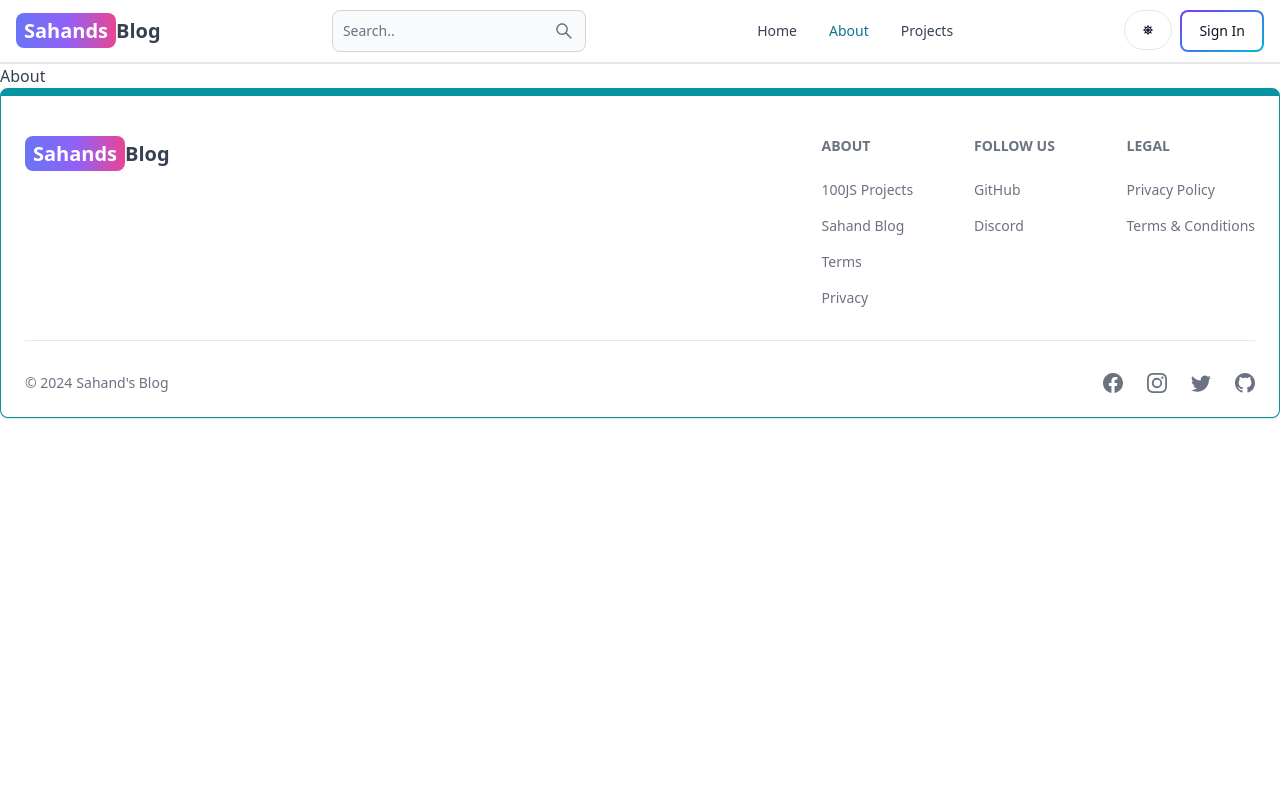
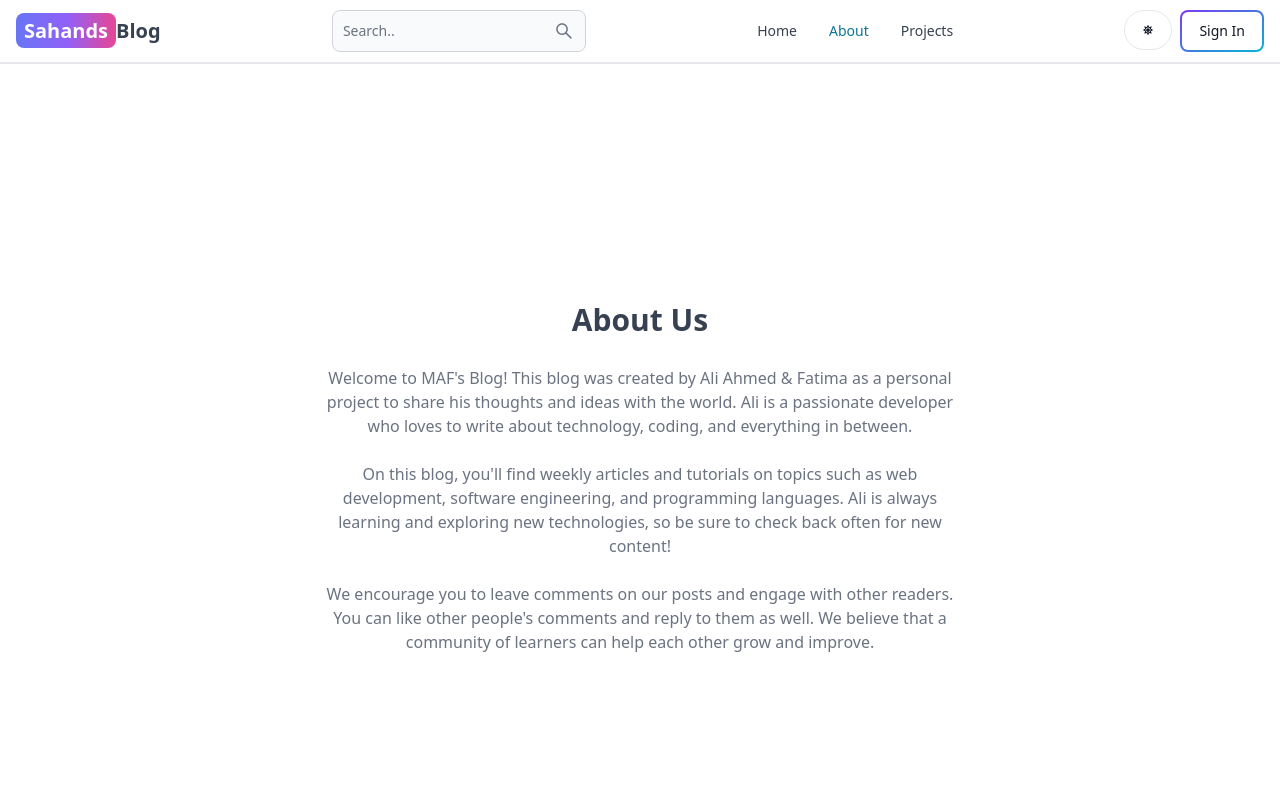
Before and after one commit to kashifmurtaza72/mern-Blog, a React (Vite) app in the folder client/: page /about in a window 1280 px wide. Shown: the top 800 px of the page. Built offline with nearby package versions, Linux system fonts and the light colour scheme; no server answers.

Commit message:
about and project page

```diff
--- a/client/src/pages/About.jsx
+++ b/client/src/pages/About.jsx
@@ -1,5 +1,31 @@
 export default function About() {
   return (
-    <div>About</div>
-  )
+    <div className="min-h-screen flex items-center justify-center">
+      <div className="max-w-2xl mx-auto p-3 text-center">
+        <div className="">
+          <h1 className="text-3xl my-7 font-semibold text-center">About Us</h1>
+          <div className="text-md text-gray-500 flex flex-col gap-6">
+            <p>
+              Welcome to MAF's Blog! This blog was created by Ali Ahmed & Fatima
+              as a personal project to share his thoughts and ideas with the
+              world. Ali is a passionate developer who loves to write about
+              technology, coding, and everything in between.
+            </p>
+            <p>
+              On this blog, you'll find weekly articles and tutorials on topics
+              such as web development, software engineering, and programming
+              languages. Ali is always learning and exploring new technologies,
+              so be sure to check back often for new content!
+            </p>
+            <p>
+              We encourage you to leave comments on our posts and engage with
+              other readers. You can like other people's comments and reply to
+              them as well. We believe that a community of learners can help
+              each other grow and improve.
+            </p>
+          </div>
+        </div>
+      </div>
+    </div>
+  );
 }
--- a/client/src/pages/Projects.jsx
+++ b/client/src/pages/Projects.jsx
@@ -1,5 +1,13 @@
+import CallToAction from "../components/CallToAction";
 export default function Projects() {
   return (
-    <div>Projects</div>
-  )
+    <div className="min-h-screen max-w-2xl mx-auto flex flex-col justify-center items-center gap-6 ">
+      <h1 className="text-3xl font-semibold">Projects</h1>
+      <p className="text-gray-500">
+        Build fun and engaging projects while learning advance features in
+        React, NodeJS, Mongoose and Express.
+      </p>
+      <CallToAction />
+    </div>
+  );
 }
```
